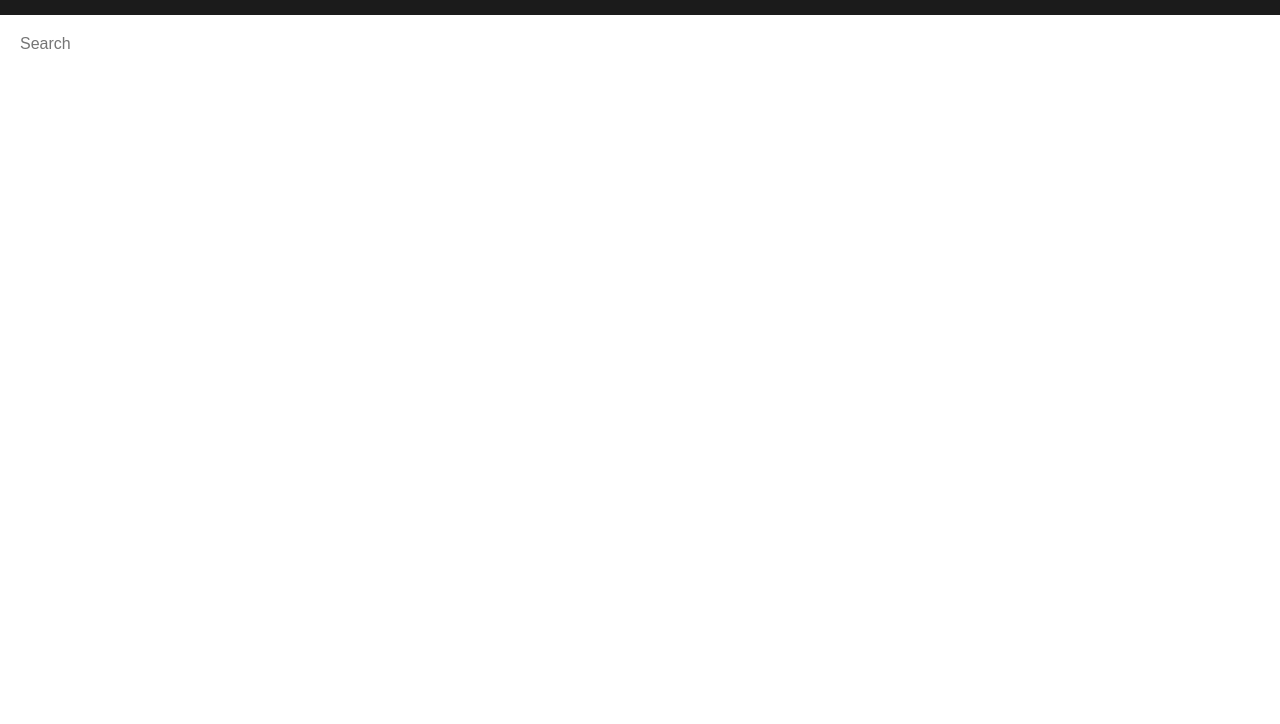
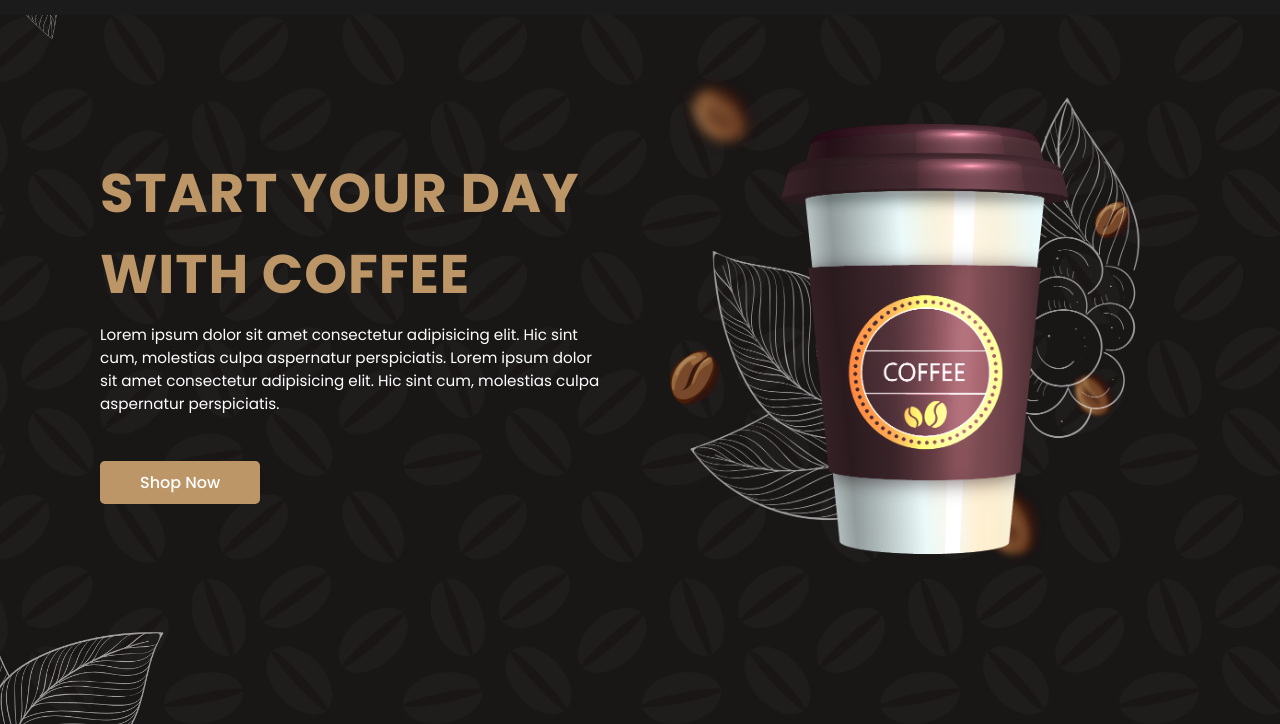
Before and after one commit to freetimezp/js-portfolio-70-coffee, a plain HTML site: page index.html in a window 1280 px wide. Shown: the part 76-800 px from the top of the page. Drawn offline with nearby package versions, Linux system fonts and the light colour scheme.

Commit message:
03. js-portfolio-70-coffee. Home section.

```diff
--- a/assets/css/style.css
+++ b/assets/css/style.css
@@ -16,6 +16,7 @@
     --second-color: #edeae3;
     --text-color: #1b1b1b;
     --bg-color: #fff;
+    --box-shadow: 2px 2px 10px 4px rgb(14 55 54 / 15%);
 }
 
 img {
@@ -25,6 +26,10 @@ img {
 body {
     font-family: "Poppins", sans-serif;
     color: var(--text-color);
+}
+
+section {
+    padding: 50px 100px;
 }
 
 header {
@@ -86,11 +91,20 @@ header box-icon:hover {
 
 .search-box {
     position: absolute;
-    top: 100%;
+    top: -100%;
     left: 50%;
-    transform: translateX(-50%);
+    transform: translateX(-50%) scale(0.3);
     background: var(--bg-color);
     width: 100%;
+    opacity: 0;
+}
+
+.search-box.active {
+    top: 110%;
+    box-shadow: var(--box-shadow);
+    opacity: 1;
+    transform: translateX(-50%) scale(1);
+    transition: .3s ease-in-out;
 }
 
 .search-box input {
@@ -106,3 +120,44 @@ header box-icon:hover {
     font-size: 1rem;
     font-weight: 500;
 }
+
+
+.home {
+    width: 100%;
+    min-height: 100vh;
+    background: url('../images/bg.png') no-repeat;
+    background-size: cover;
+    background-position: center center;
+    display: grid;
+    grid-template-columns: repeat(auto-fit, minmax(17rem, auto));
+    align-items: center;
+    gap: 1.5rem;
+}
+
+.home-text h1 {
+    font-size: 3.4rem;
+    color: var(--main-color);
+    text-transform: uppercase;
+    letter-spacing: 1px;
+}
+
+.home-text p {
+    font-size: 0.95rem;
+    color: var(--bg-color);
+    margin: 0.5rem 0 3.4rem;
+    width: 500px;
+}
+
+.btn {
+    padding: 10px 40px;
+    border-radius: .3rem;
+    background: var(--main-color);
+    color: var(--bg-color);
+    font-weight: 500;
+    cursor: pointer;
+    transition: .4s;
+}
+
+.btn:hover {
+    background: #8a6f4d;
+}
--- a/assets/js/main.js
+++ b/assets/js/main.js
@@ -0,0 +1,5 @@
+let search = document.querySelector(".search-box");
+
+document.querySelector("#search-icon").onclick = () => {
+    search.classList.toggle('active');
+}
--- a/index.html
+++ b/index.html
@@ -36,6 +36,21 @@
         </div>
     </header>
 
+    <section class="home" id="home">
+        <div class="home-text">
+            <h1>Start your day <br> with coffee</h1>
+            <p>
+                Lorem ipsum dolor sit amet consectetur adipisicing elit.
+                Hic sint cum, molestias culpa aspernatur perspiciatis.
+                Lorem ipsum dolor sit amet consectetur adipisicing elit.
+                Hic sint cum, molestias culpa aspernatur perspiciatis.
+            </p>
+            <a class="btn">Shop Now</a>
+        </div>
+        <div class="home-img">
+            <img src="./assets/images/main.png" alt="home">
+        </div>
+    </section>
 
 
     <script src="./assets/js/main.js"></script>
```
